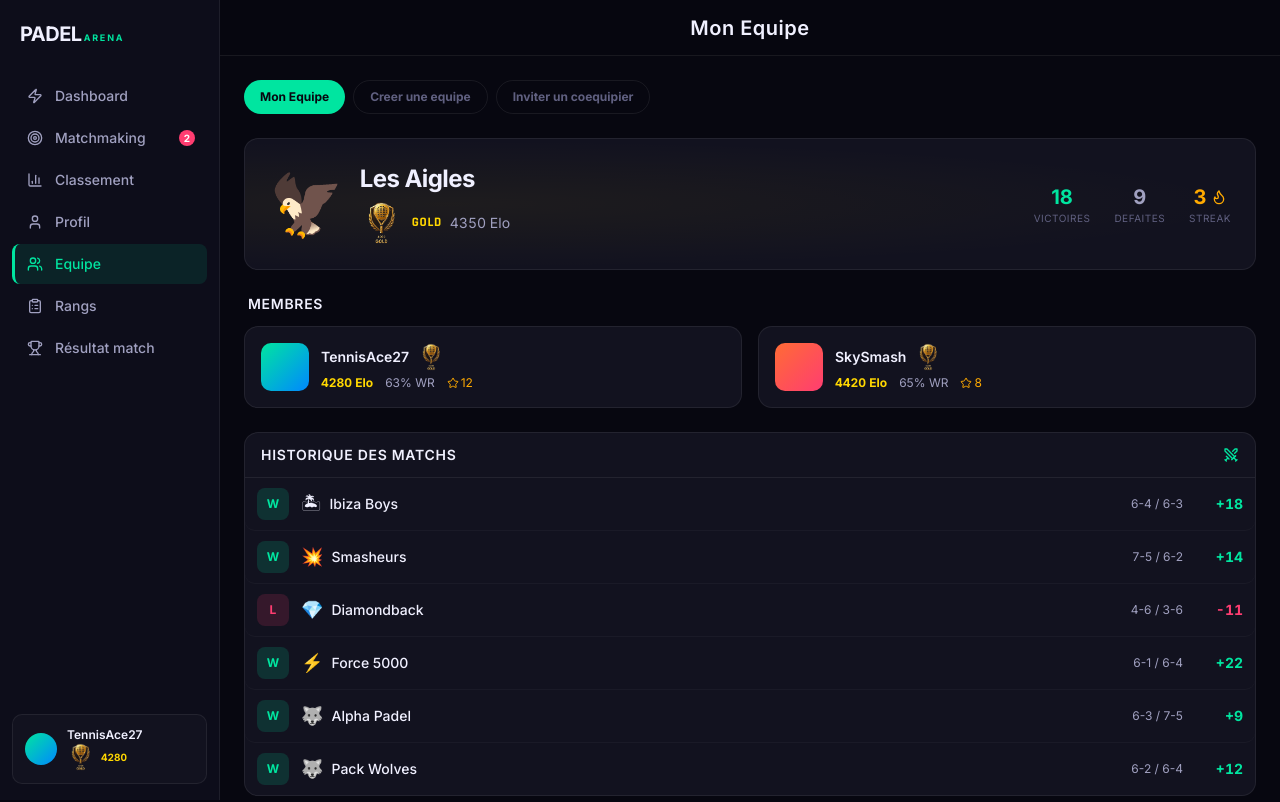
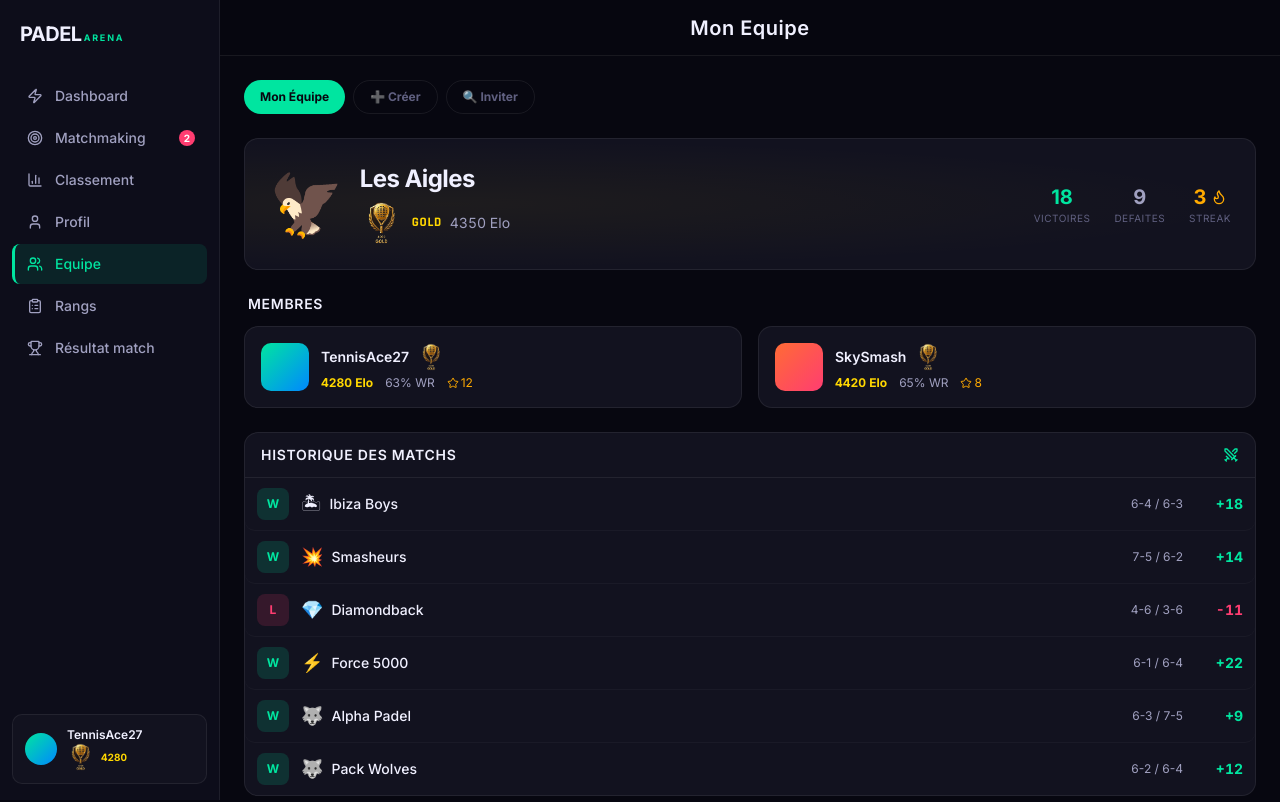
Before and after one commit to Timssssssssssssssssssss/Padel-Arena, a Next.js app: page /equipe in a window 1280 px wide. Shown: the top 802 px of the page. Built offline with nearby package versions, Linux system fonts and the light colour scheme.

Commit message:
tabs equipe courts

```diff
--- a/app/(app)/equipe/page.tsx
+++ b/app/(app)/equipe/page.tsx
@@ -16,9 +16,9 @@ const BET_PRESETS = [10, 20, 30, 40]
 type EquipeTab = "team" | "create" | "invite"
 
 const EQUIPE_TABS: { id: EquipeTab; label: string }[] = [
-  { id: "team", label: "Mon Equipe" },
-  { id: "create", label: "Creer une equipe" },
-  { id: "invite", label: "Inviter un coequipier" },
+  { id: "team", label: "Mon Équipe" },
+  { id: "create", label: "➕ Créer" },
+  { id: "invite", label: "🔍 Inviter" },
 ]
 
 export default function TeamPage() {
```
